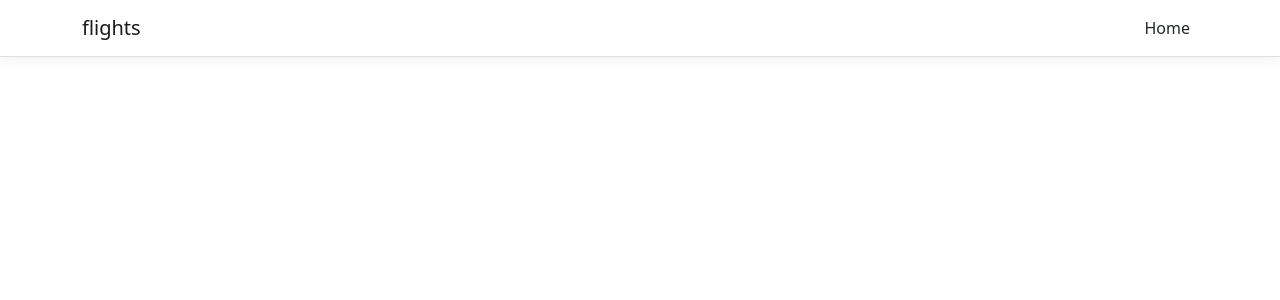
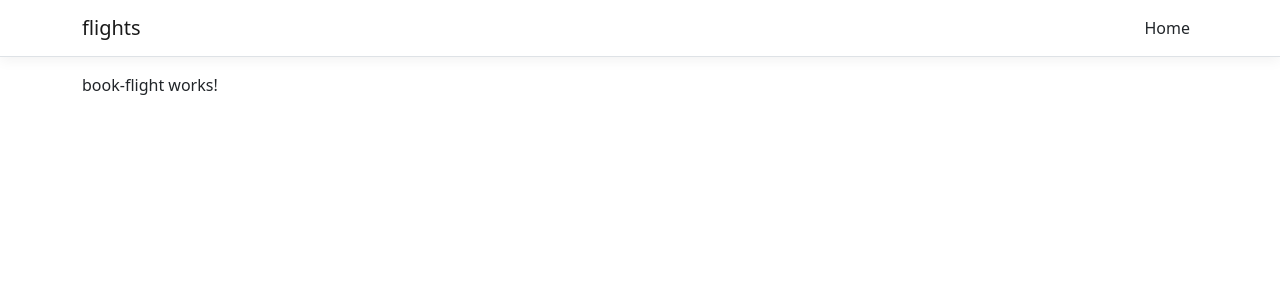
Before and after one commit to m-tonon/flights-demo, an Angular app in the folder ClientApp/: page /book-flight in a window 1280 px wide. Before the commit this address led to /. Shown: the top 300 px of the page. Built offline with nearby package versions, Linux system fonts and the light colour scheme.

Commit message:
feat: create book flight component and set routes

```diff
--- a/ClientApp/src/app/app.component.ts
+++ b/ClientApp/src/app/app.component.ts
@@ -4,6 +4,7 @@ import { RouterModule } from '@angular/router';
 
 import { NavMenuComponent } from './nav-menu/nav-menu.component';
 import { SearchFlightsComponent } from './search-flights/search-flights.component';
+import { BookFlightComponent } from './book-flight/book-flight.component';
 
 @Component({
   selector: 'app-root',
@@ -14,6 +15,7 @@ import { SearchFlightsComponent } from './search-flights/search-flights.componen
     RouterModule,
     NavMenuComponent,
     SearchFlightsComponent,
+    BookFlightComponent
   ],
 })
 export class AppComponent {
--- a/ClientApp/src/app/app.config.ts
+++ b/ClientApp/src/app/app.config.ts
@@ -3,6 +3,7 @@ import { provideAnimations } from '@angular/platform-browser/animations';
 import { provideRouter } from '@angular/router';
 import { provideHttpClient } from '@angular/common/http';
 import { SearchFlightsComponent } from './search-flights/search-flights.component';
+import { BookFlightComponent } from './book-flight/book-flight.component';
 
 export const appConfig: ApplicationConfig = {
   providers: [
@@ -10,6 +11,8 @@ export const appConfig: ApplicationConfig = {
     provideHttpClient(),
     provideRouter([
       { path: '', component: SearchFlightsComponent, pathMatch: 'full' },
+      { path: 'search-flights', component: SearchFlightsComponent },
+      { path: 'book-flight', component: BookFlightComponent },
     ]),
   ],
 };
--- /dev/null
+++ b/ClientApp/src/app/book-flight/book-flight.component.html
@@ -0,0 +1 @@
+<p>book-flight works!</p>
--- /dev/null
+++ b/ClientApp/src/app/book-flight/book-flight.component.ts
@@ -0,0 +1,17 @@
+import { Component, OnInit } from '@angular/core';
+import { CommonModule } from '@angular/common';
+
+@Component({
+  selector: 'app-book-flight',
+  standalone: true,
+  imports: [CommonModule],
+  templateUrl: './book-flight.component.html',
+  styleUrls: ['./book-flight.component.css']
+})
+export class BookFlightComponent implements OnInit {
+
+    constructor() { }
+
+    ngOnInit() {
+    }
+}
--- a/ClientApp/src/app/search-flights/search-flights.component.html
+++ b/ClientApp/src/app/search-flights/search-flights.component.html
@@ -90,7 +90,8 @@
             </div>
             <i class="fas fa-usd">{{ flight.price }}</i>
             <br />
-            <a href="" class="btn btn-secondary mt-2">
+            <!-- Booking Button -->
+            <a [routerLink]="['/book-flight']" class="btn btn-secondary mt-2">
               <i class="fas fa-ticket"></i>
               Book
             </a>
--- a/ClientApp/src/app/search-flights/search-flights.component.ts
+++ b/ClientApp/src/app/search-flights/search-flights.component.ts
@@ -4,11 +4,12 @@ import { NavMenuComponent } from '../nav-menu/nav-menu.component';
 import { FlightRm } from 'src/api/models';
 import { TimePlaceRm } from 'src/api/models';
 import { FlightService } from 'src/api/services';
+import { RouterModule } from '@angular/router';
 
 @Component({
   selector: 'app-search-flights',
   standalone: true,
-  imports: [CommonModule, NavMenuComponent],
+  imports: [CommonModule, RouterModule, NavMenuComponent],
   templateUrl: './search-flights.component.html',
   styleUrls: ['./search-flights.component.css'],
 })
```
Also changed, not shown: ClientApp/src/app/book-flight/book-flight.component.css (added).
